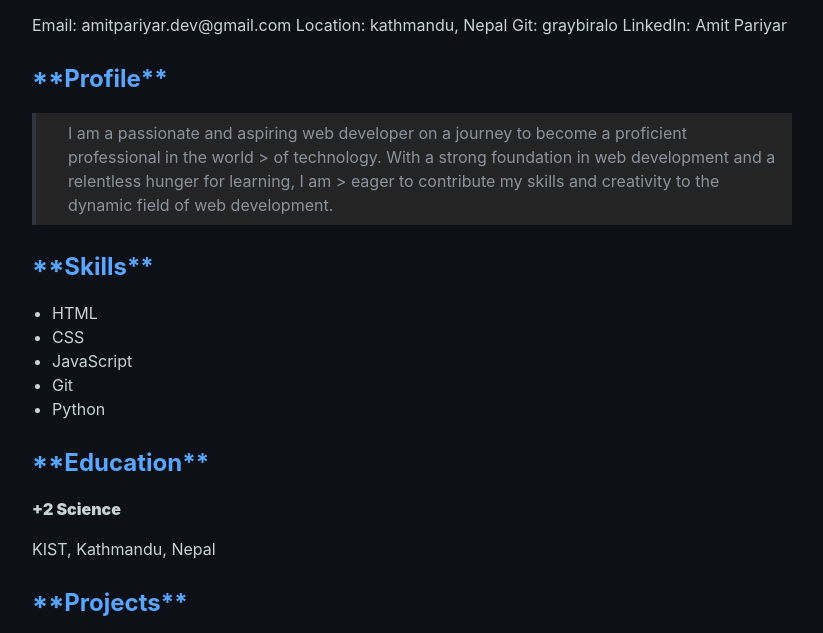
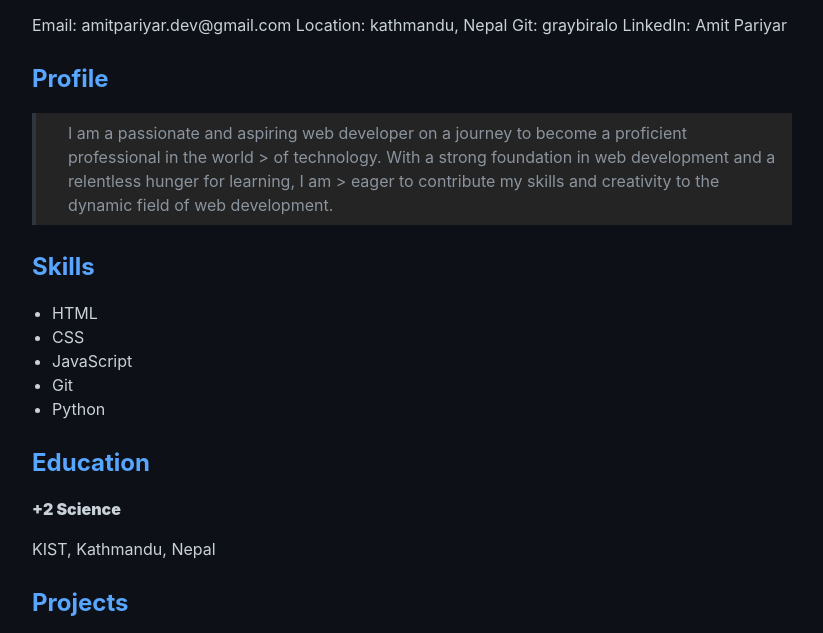
Before and after one commit to graybiralo/static_site_gen, a plain HTML site: page public/index.html in a window 1280 px wide. Shown: the part 167-800 px from the top of the page, without its empty margins (208-1031 px from the left). Drawn offline with Linux system fonts and the light colour scheme.

Commit message:
finished the project static site generator

```diff
--- a/public/index.html
+++ b/public/index.html
@@ -10,9 +10,9 @@
 
 <body>
     <article>
-        <div><h1>Amit Pariyar</h1><h1>Web Developer</h1><p>Email: amitpariyar.dev@gmail.com  Location: kathmandu, Nepal Git: graybiralo LinkedIn: Amit Pariyar</p><h2>**Profile**</h2><blockquote>I am a passionate and aspiring web developer on a journey to become a proficient professional in the world
+        <div><h1>Amit Pariyar</h1><h1>Web Developer</h1><p>Email: amitpariyar.dev@gmail.com  Location: kathmandu, Nepal Git: graybiralo LinkedIn: Amit Pariyar</p><h2>Profile</h2><blockquote>I am a passionate and aspiring web developer on a journey to become a proficient professional in the world
 > of technology. With a strong foundation in web development and a relentless hunger for learning, I am
-> eager to contribute my skills and creativity to the dynamic field of web development.</blockquote><h2>**Skills**</h2><ul><li>HTML</li><li>CSS</li><li>JavaScript</li><li>Git</li><li>Python</li></ul><h2>**Education**</h2><p><b>+2 Science</b></p><p>KIST, Kathmandu, Nepal</p><h2>**Projects**</h2><blockquote>Explore the various projects I’ve worked on, ranging from interactive web applications to creative front-end solutions. Click the link > below to discover more about each project and the technologies I've used</blockquote><p>See my <a href="/majesty">Projects</a></p></div>
+> eager to contribute my skills and creativity to the dynamic field of web development.</blockquote><h2>Skills</h2><ul><li>HTML</li><li>CSS</li><li>JavaScript</li><li>Git</li><li>Python</li></ul><h2>Education</h2><p><b>+2 Science</b></p><p>KIST, Kathmandu, Nepal</p><h2>Projects</h2><blockquote>Explore the various projects I’ve worked on, ranging from interactive web applications to creative front-end solutions. Click the link > below to discover more about each project and the technologies I've used</blockquote><p>See my <a href="/majesty">Projects</a></p></div>
     </article>
 </body>
 
```
Also changed, not shown: 2 other files.
